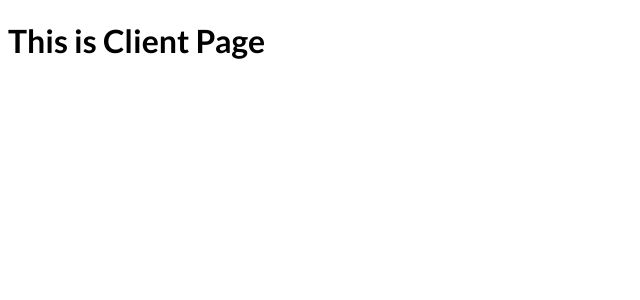
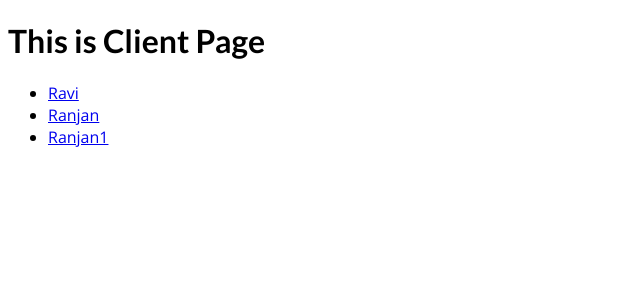
Before and after one commit to raviranjan2003/NextJs, a Next.js app: page /clients in a window 1280 px wide. Shown: the top 300 px of the page, without its empty margins (0-640 px from the left). Built offline with nearby package versions, Linux system fonts and the light colour scheme.

Commit message:
added Link component for navigating

```diff
--- a/pages/clients/index.js
+++ b/pages/clients/index.js
@@ -1,6 +1,26 @@
+import Link from "next/link";
+
 function Clients(){
+    const clients = [
+        {id:"ravi", name:"Ravi"},
+        {id:"ranjan", name:"Ranjan"},
+        {id:"ranjan1", name:"Ranjan1"},
+    ]
     return(
-        <h1>This is Client Page</h1>
+        <div>
+            <h1>This is Client Page</h1>
+            <ul>
+                {clients.map(client =>(
+                    <li key={client.id}>
+                        {/* <Link href= {`/clients/${client.id}`}>{client.name}</Link> */}
+                        <Link href={{
+                            pathname : "/clients/[id]",
+                            query : { id: client.id}
+                        }} >{client.name}</Link>
+                    </li>
+                ))}
+            </ul>
+        </div>
     )
 }
 
```
Also changed, not shown: pages/clients/[id]/index.js (+7 -1 lines), pages/index.js (+11 -1 lines).
